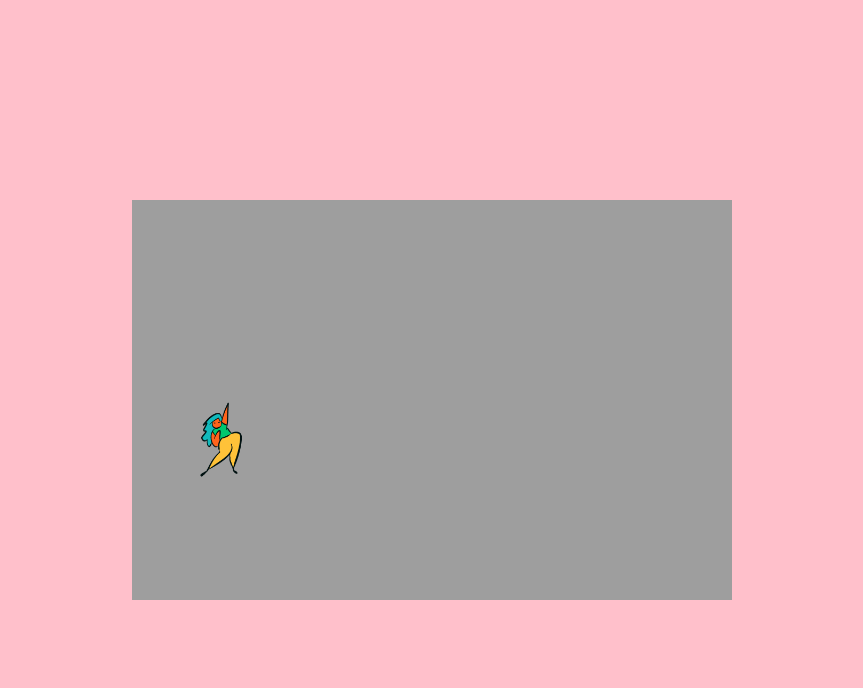
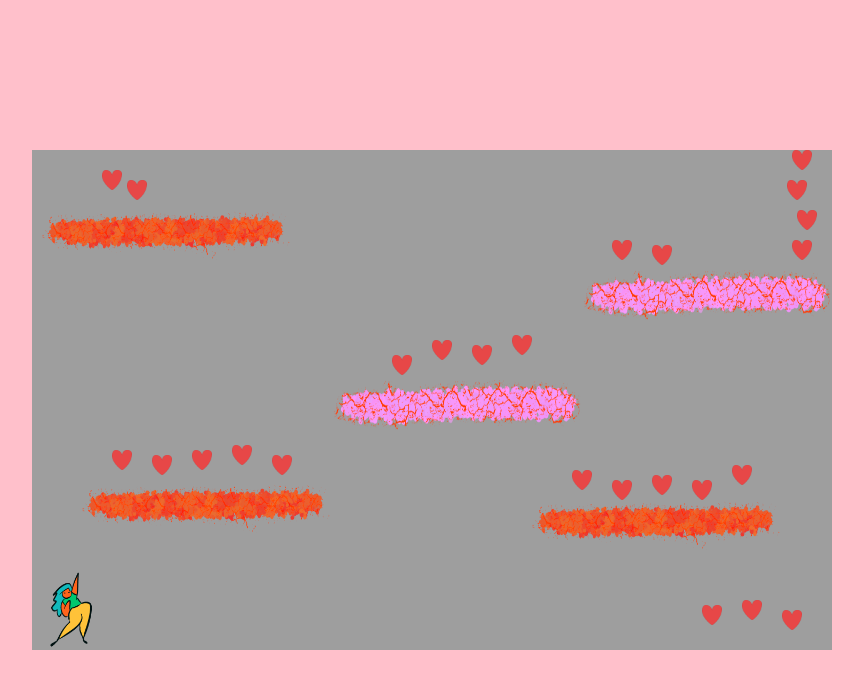
Before and after one commit to whatkimkong/Empress-Voroti, a plain HTML site: page index.html in a window 1280 px wide. Both pictures are taken after a click on the button "Start!". Shown: the whole page, without its empty margins (208-1071 px from the left). Drawn offline with Linux system fonts and the light colour scheme.

Commit message:
Image Acquisition, drawn on canvas, movement of player and collision with bottom left platform

```diff
--- a/classes/confidence.js
+++ b/classes/confidence.js
@@ -0,0 +1,49 @@
+class Confidence {
+    constructor() {
+        this.x = 80;
+        this.y = 300;
+        this.width = 20;
+        this.height = 20;
+        this.image = new Image();
+        this.image.src = "../images/heart.png";
+    }
+
+    drawConfidence = () => {
+        ctx.drawImage(this.image, this.x, this.y, this.width, this.height) // bottom left
+        ctx.drawImage(this.image, this.x + 40, this.y + 5, this.width, this.height)
+        ctx.drawImage(this.image, this.x + 80, this.y , this.width, this.height)
+        ctx.drawImage(this.image, this.x + 120, this.y - 5, this.width, this.height)
+        ctx.drawImage(this.image, this.x + 160, this.y + 5, this.width, this.height)
+
+        ctx.drawImage(this.image, this.x + 460, this.y + 20, this.width, this.height) // bottom right
+        ctx.drawImage(this.image, this.x + 500, this.y + 30, this.width, this.height)
+        ctx.drawImage(this.image, this.x + 540, this.y + 25, this.width, this.height)
+        ctx.drawImage(this.image, this.x + 580, this.y + 30, this.width, this.height)
+        ctx.drawImage(this.image, this.x + 620, this.y + 15, this.width, this.height)
+
+        ctx.drawImage(this.image, canvas.width - 50, canvas.height - 40, this.width, this.height) // floor right
+        ctx.drawImage(this.image, canvas.width - 90, canvas.height - 50, this.width, this.height)
+        ctx.drawImage(this.image, canvas.width - 130, canvas.height - 45, this.width, this.height)
+
+        ctx.drawImage(this.image, this.x + 280, this.y - 95, this.width, this.height) // middle 300, 230
+        ctx.drawImage(this.image, this.x + 320, this.y - 110, this.width, this.height)
+        ctx.drawImage(this.image, this.x + 360, this.y - 105, this.width, this.height)
+        ctx.drawImage(this.image, this.x + 400, this.y - 115, this.width, this.height)
+
+
+        ctx.drawImage(this.image, this.x + 500, this.y - 210, this.width, this.height) // top right  550, 120
+        ctx.drawImage(this.image, this.x + 540, this.y - 205, this.width, this.height)
+        ctx.drawImage(this.image, this.x + 680, this.y - 210, this.width, this.height)
+        ctx.drawImage(this.image, this.x + 685, this.y - 240, this.width, this.height)
+        ctx.drawImage(this.image, this.x + 675, this.y - 270, this.width, this.height)
+        ctx.drawImage(this.image, this.x + 680, this.y - 300, this.width, this.height)
+
+
+        ctx.drawImage(this.image, 70, 20, this.width, this.height) // top left with crown!!
+        ctx.drawImage(this.image, 95, 30, this.width, this.height)
+
+    }
+
+    // yPos to be above the platforms --?
+
+}
--- /dev/null
+++ b/classes/crown.js
@@ -0,0 +1,15 @@
+class Crown {
+    constructor() {
+        this.x = 15;
+        this.y = 15;
+        this.width = 50;
+        this.height = 50;
+        this.image = new Image();
+        this.image.src = "../images/crown.png";
+    }
+
+    drawCrown = () => {
+        ctx.drawImage(this.image, this.x, this.y, this.width, this.height)
+    }
+
+}
--- a/classes/game.js
+++ b/classes/game.js
@@ -5,11 +5,22 @@
         this.bg = new Image(); // how we implement images
         this.bg.src = "../images/bg.png";
         this.player = new Player();
+        this.crown = new Crown();
+        this.confidence = new Confidence();
+        this.platform = new Platforms();
+        this.platformArray = [];
         // create array when I have collisions with obstacles
         this.confidenceArray = [];
         this.isGameRunning = true;
     }
 
+
+    platformCollisionCheck = () => {
+        // this.platformArray.forEach(eachPlatform => {
+             if (this.player.platformCollision(this.platform) === false) {
+            this.player.playerGravity();
+             }
+    }
 
 
     gameLoop = () => {
@@ -17,6 +28,8 @@
         ctx.clearRect(0, 0, canvas.width, canvas.height)
 
         // ii) movements of the elements and other actions (at first leave empty)
+
+        this.platformCollisionCheck()
 
         // ------ > this.gameOverCheck()
 
@@ -26,6 +39,11 @@
         ctx.drawImage(this.bg, 0, 0, canvas.width, canvas.height)
 
         this.player.drawPlayer()
+        this.crown.drawCrown()
+        this.confidence.drawConfidence()
+
+
+        this.platform.drawPlatform()
 
 
         // iv) request animation
--- a/classes/main.js
+++ b/classes/main.js
@@ -39,7 +39,11 @@
     // 13(b) step and then 14 > new file pipe.js
     window.addEventListener("keydown", (event) => {
         if (event.code === "ArrowUp") {
-
+            gameObject.player.playerJump();
+        } else if (event.code === "ArrowLeft") {
+            gameObject.player.playerLeft();
+        } else if (event.code === "ArrowRight") {
+            gameObject.player.playerRight();
         }
     })
 })
--- /dev/null
+++ b/classes/platforms.js
@@ -0,0 +1,25 @@
+class Platforms {
+    constructor() {
+        this.x = 50;
+        this.y = canvas.height - canvas.height / 3;
+        this.width = 250;
+        this.height = 50;
+        this.image = new Image();
+        this.image.src = "../images/platform1.png";
+        this.image2 = new Image();
+        this.image2.src = "../images/platform2.png"
+    }
+
+    // this.image = new Image();
+    // this.image.src = srcURL;
+
+
+    drawPlatform = () => {
+        ctx.drawImage(this.image, this.x, this.y, this.width, this.height)// bottom left
+        ctx.drawImage(this.image, 500, 350, this.width, this.height) // bottom right
+        ctx.drawImage(this.image2, 300, 230, this.width, this.height) // middle
+        ctx.drawImage(this.image2, 550, 120, this.width, this.height) // top right
+        ctx.drawImage(this.image, 10, 60, this.width, this.height) // for crown
+    }
+
+}
--- a/classes/player.js
+++ b/classes/player.js
@@ -1,7 +1,7 @@
 class Player {
     constructor() {
-        this.x = 50;
-        this.y = canvas.height / 2;
+        this.x = 0;
+        this.y = canvas.height - 80;
         this.width = 80;
         this.height = 80;
         this.image = new Image();
@@ -9,9 +9,41 @@
         this.speed = 1;
     }
 
-
     drawPlayer = () => {
         ctx.drawImage(this.image, this.x, this.y, this.width, this.height)
     }
 
+// wall collisions are within each movement of the player
+
+    playerGravity = () => {
+        if (this.y + this.height < canvas.height) {
+            this.y++;
+        }
+    }
+
+    playerJump = () => {
+        if (this.y > 0) {
+        this.y -= 40;
+        }
+    }
+
+    playerRight = () => {
+        if (this.x < canvas.width - this.width) {
+        this.x += 30;
+        }
+    }
+
+    playerLeft = () => {
+        if (this.x > 0) {
+            this.x -= 30;
+        }
+    }
+
+    platformCollision = (platform) => {
+        return (this.x < platform.x + platform.width - 50  &&
+            this.x + this.width > platform.x + 40 &&
+            this.y < platform.y + platform.height - 90 &&
+            this.y + this.height > platform.y + 25 );
+    }
+
 }
--- a/index.html
+++ b/index.html
@@ -19,7 +19,7 @@
       </div>
 
       <!-- Canvas -->
-      <canvas id="my-canvas" width="600" height="400"></canvas>
+      <canvas id="my-canvas" width="800" height="500"></canvas>
 
       <!-- Game over screen -->
       <div id="gameover-screen" class="container">
@@ -33,6 +33,9 @@
     <script src="./classes/main.js"></script>
     <script src="./classes/game.js"></script>
     <script src="./classes/player.js"></script>
+    <script src="./classes/platforms.js"></script>
+    <script src="./classes/crown.js"></script>
+    <script src="./classes/confidence.js"></script>
 
   </body>
 </html>
--- a/styles/style.css
+++ b/styles/style.css
@@ -26,6 +26,7 @@
 
   #my-canvas {
     display: none;
+    width: 800px;
   }
 
   #gameover-screen {
```
Also changed, not shown: Images/bg1.png (added), Images/heart.png (added), Images/platform1.png (added), Images/platform2.png (added), 4 other files.
